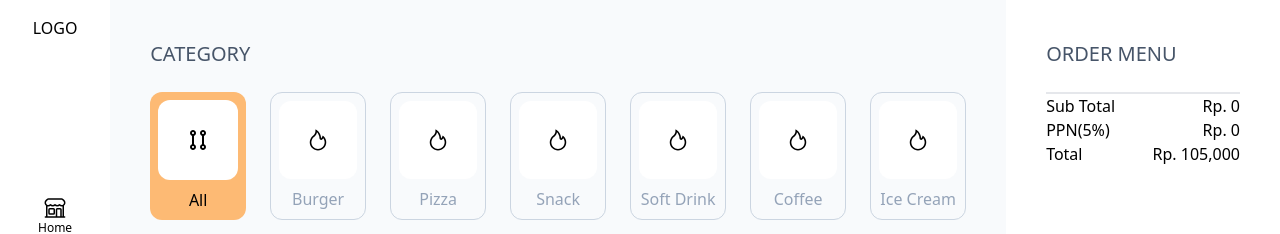
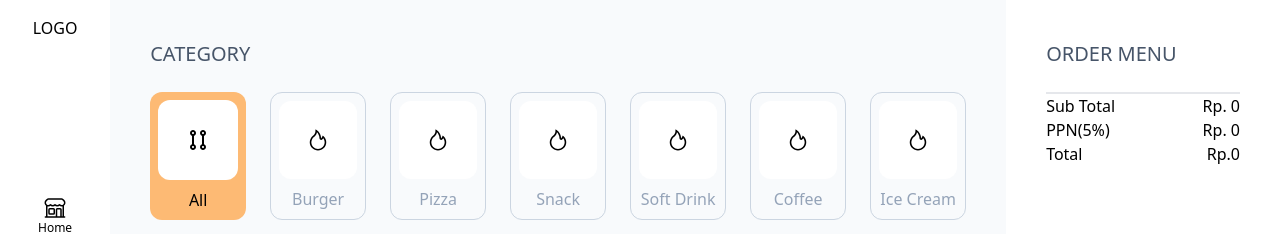
Before and after one commit to Tesargantarasuherman/cashier, a React (Create React App) app: page / in a window 1280 px wide. Shown: the top 234 px of the page. Built offline with nearby package versions, Linux system fonts and the light colour scheme.

Commit message:
add number format

```diff
--- a/src/App.js
+++ b/src/App.js
@@ -13,6 +13,7 @@ function App() {
   const [item, setItem] = useState([])
   const [subtotal,setSubtotal] = useState(0)
   const [ppn,setPpn] = useState(0)
+  const [total,setTotal] = useState(0)
 
   let products = [
     {
@@ -283,7 +284,7 @@ function App() {
           </div>
           <div className="flex justify-between">
             <p>Total</p>
-            <p>Rp. 105,000</p>
+            <p>Rp.{(subtotal + ppn).toLocaleString('en-US')}</p>
           </div>
         </div>
       </div>
```
